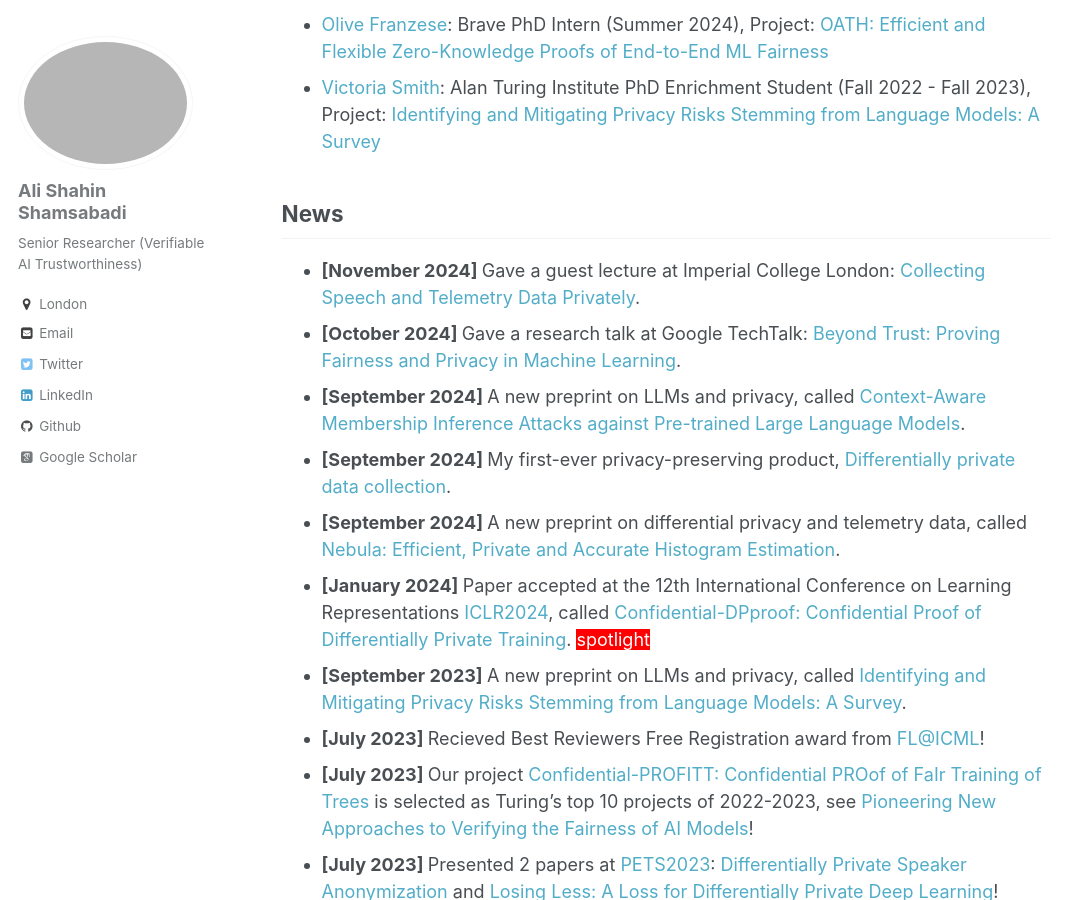
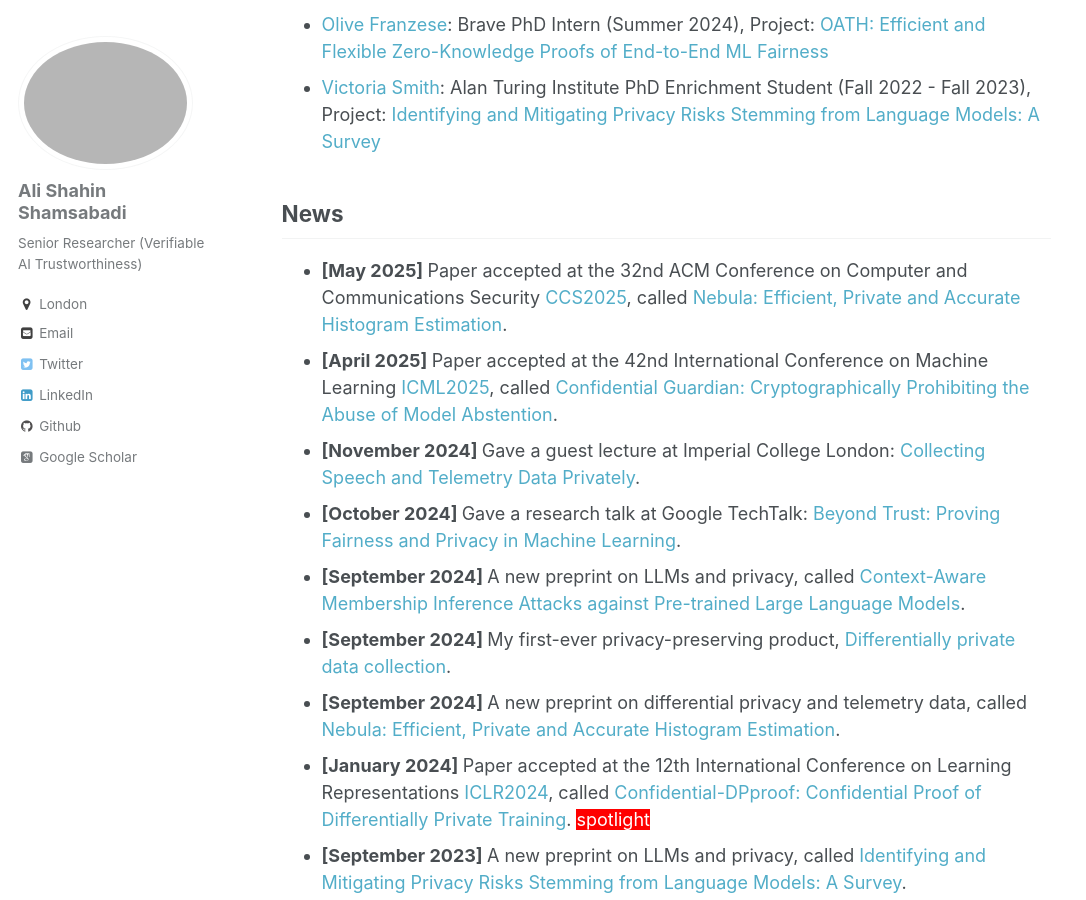
Before and after one commit to AliShahin/AliShahin.github.io, a Jekyll site: the page built from _pages/about.md, in a window 1280 px wide and 900 px high, scrolled down 1722 px. Shown: the whole window, without its empty margins (0-1086 px from the left). Built offline with Jekyll 4.4.1, drawn with Linux system fonts in a browser that asks for light colours; some web fonts are replaced.

Commit message:
Update about.md

```diff
--- a/_pages/about.md
+++ b/_pages/about.md
@@ -45,6 +45,8 @@ against Pre-trained Large Language Models](https://arxiv.org/pdf/2409.13745)
 
 
 ## News
+- <b> [May 2025] </b> Paper accepted at the 32nd ACM Conference on Computer and Communications Security [CCS2025](https://www.sigsac.org/ccs/CCS2025/), called [Nebula: Efficient, Private and Accurate Histogram Estimation](https://arxiv.org/pdf/2409.09676).
+- <b> [April 2025] </b> Paper accepted at the 42nd International Conference on Machine Learning [ICML2025](https://icml.cc/), called [Confidential Guardian: Cryptographically Prohibiting the Abuse of Model Abstention](https://alishahin.github.io/).
 - <b> [November 2024] </b> Gave a guest lecture at Imperial College London: [Collecting Speech and Telemetry Data Privately](https://drive.google.com/file/d/1mgXaNLjRpWKS7KQioawO4xiBG_iqYgmE/view?usp=sharing).
 - <b> [October 2024] </b> Gave a research talk at Google TechTalk: [Beyond Trust:
 Proving Fairness and Privacy in Machine Learning](https://drive.google.com/file/d/1i8MSiDQ6Uvyvx0H56fqaNf0kNefERfSr/view?usp=sharing).
@@ -52,7 +54,7 @@ Proving Fairness and Privacy in Machine Learning](https://drive.google.com/file/
 against Pre-trained Large Language Models](https://arxiv.org/pdf/2409.13745).
 - <b> [September 2024] </b> My first-ever privacy-preserving product, [Differentially private data collection](https://brave.com/blog/nebula/).
 - <b> [September 2024] </b> A new preprint on differential privacy and telemetry data, called [Nebula: Efficient, Private and Accurate Histogram Estimation](https://arxiv.org/pdf/2409.09676).
-- <b> [January 2024] </b> Paper accepted at the 12th International Conference on Learning Representations [ICLR2024](https://iclr.cc), called [Confidential-DPproof: Confidential Proof of Differentially Private Training](https://alishahin.github.io/). <span style="background-color:red"><font color="white"> spotlight </font></span>
+- <b> [January 2024] </b> Paper accepted at the 12th International Conference on Learning Representations [ICLR2024](https://iclr.cc), called [Confidential-DPproof: Confidential Proof of Differentially Private Training](https://hal.science/hal-04610635/document). <span style="background-color:red"><font color="white"> spotlight </font></span>
 - <b> [September 2023] </b> A new preprint on LLMs and privacy, called [Identifying and Mitigating Privacy Risks Stemming from Language Models: A Survey](https://arxiv.org/pdf/2310.01424.pdf).
 - <b> [July 2023] </b> Recieved Best Reviewers Free Registration award from [FL@ICML](https://fl-icml2023.github.io/)!
 - <b> [July 2023] </b> Our project [Confidential-PROFITT: Confidential PROof of FaIr Training of Trees](https://openreview.net/forum?id=iIfDQVyuFD) is selected as Turing's top 10 projects of 2022-2023, see [Pioneering New Approaches to Verifying the Fairness of AI Models](https://t.co/I2b4PUPkbs)!
```
